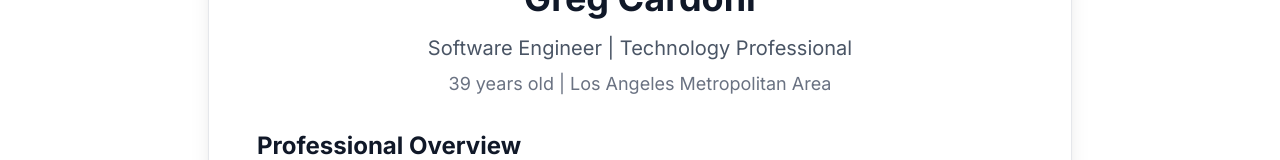
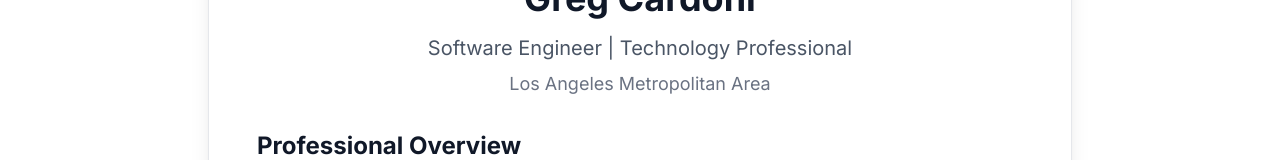
Before and after one commit to cardoni/cardoni.net, a Next.js app: page /about in a window 1280 px wide. Shown: the part 452-612 px from the top of the page. Built offline with nearby package versions, Linux system fonts and the light colour scheme.

Commit message:
Remove age reference from About page
- Remove '39 years old' from personal information section
- Keep location information (Los Angeles Metropolitan Area)

```diff
--- a/src/app/about/page.tsx
+++ b/src/app/about/page.tsx
@@ -34,7 +34,7 @@ export default function AboutPage() {
                     Software Engineer | Technology Professional
                   </p>
                   <p className="text-lg text-gray-500 dark:text-gray-400">
-                    39 years old | Los Angeles Metropolitan Area
+                    Los Angeles Metropolitan Area
                   </p>
                 </div>
 
```
